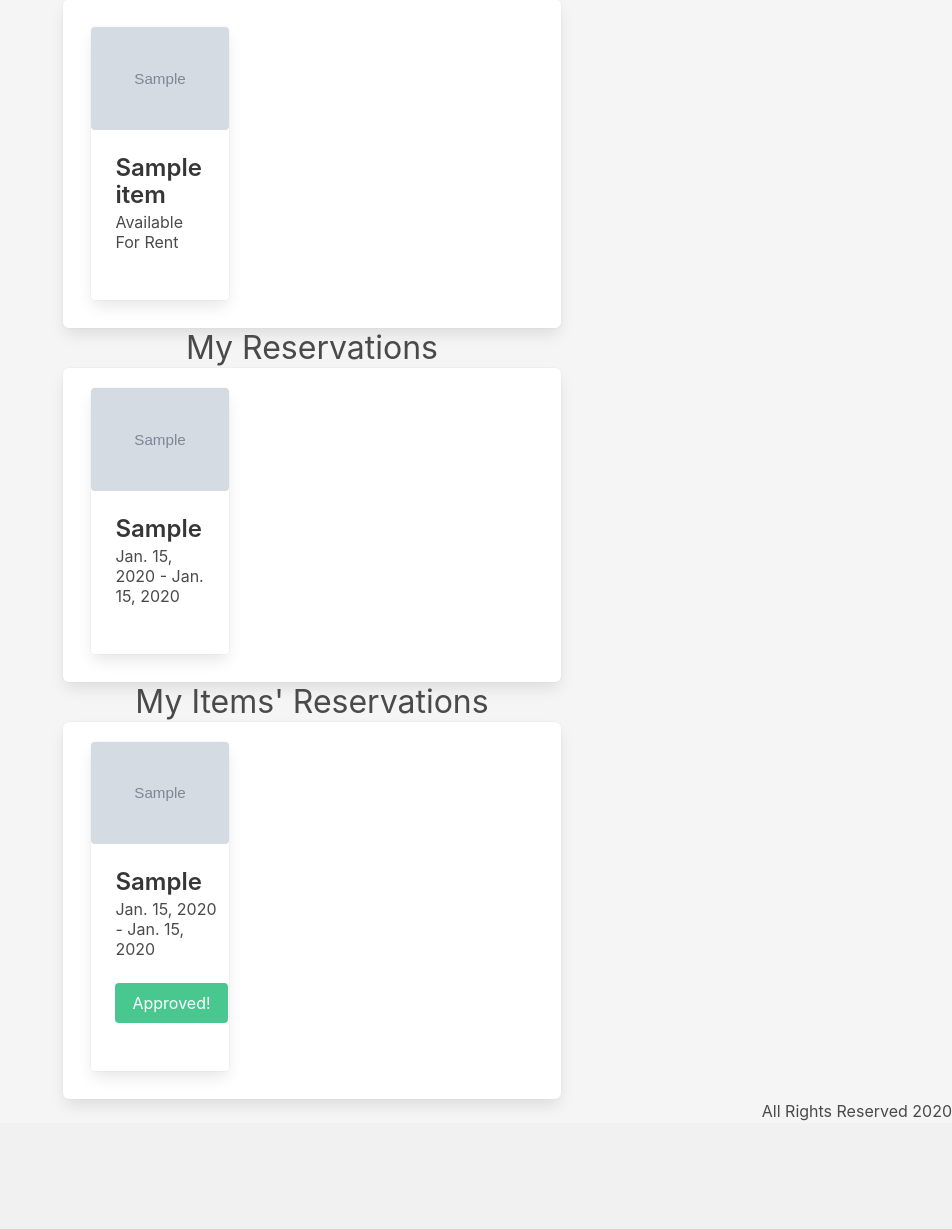
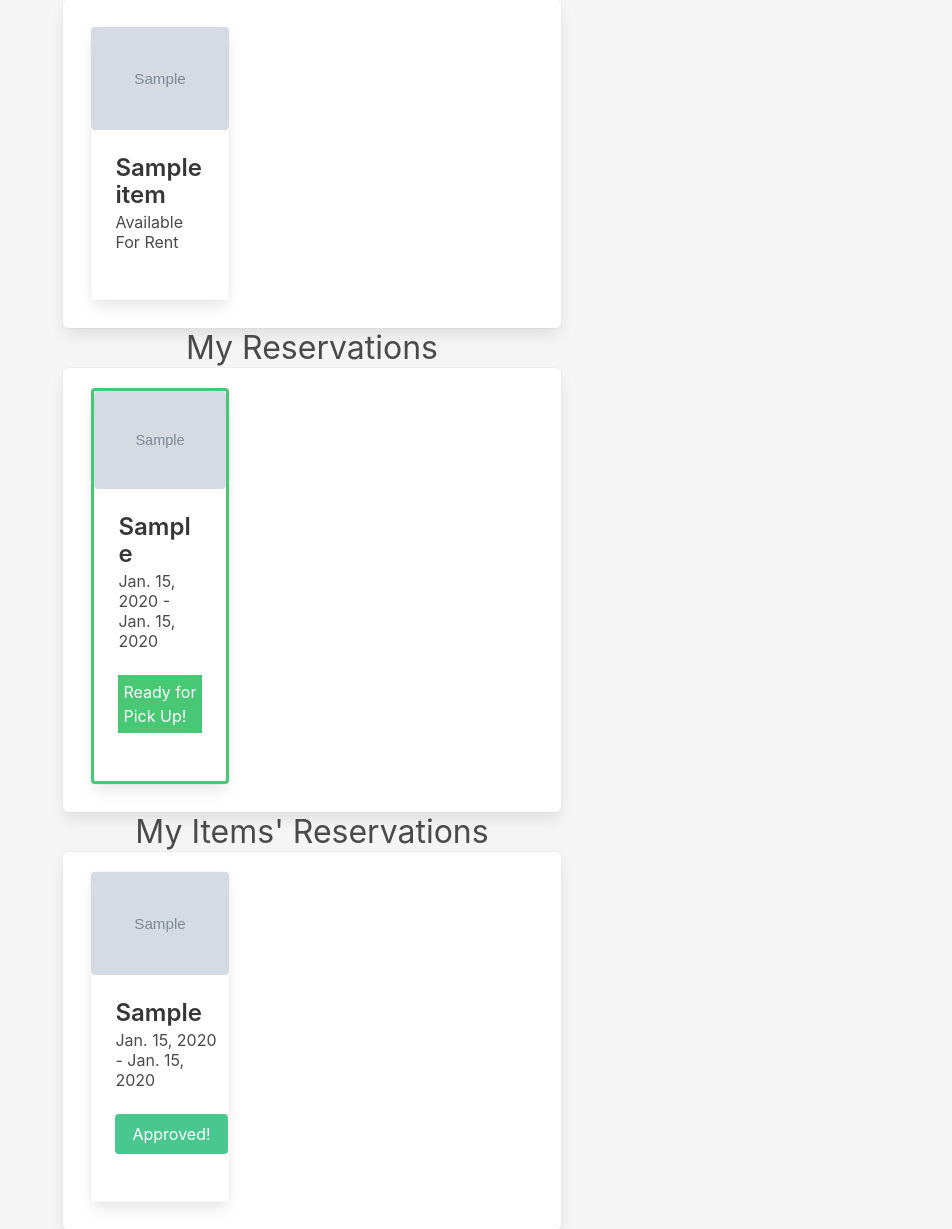
Before and after one commit to nathanjh-28/Borrow-This, a Django app: page /dashboard/ in a window 1280 px wide. Shown: the part 542-1771 px from the top of the page, without its empty margins (328-1280 px from the left). Before the commit the page ends 1663 px from the top, so only its background shows below. Run offline with Django 3.2, Linux system fonts and the light colour scheme; a user stored in the database is signed in; tables that the repository leaves empty hold one stand-in row (values such as "Sample post"); grey boxes marked "Sample" are stand-in pictures; some libraries are stand-ins or nearby versions.

Commit message:
added a field for rez called is ready and reservations turn green when they are ready

```diff
--- a/rentals_app/forms.py
+++ b/rentals_app/forms.py
@@ -48,7 +48,7 @@ class ReservationForm(forms.ModelForm):
 class OwnerReservationForm(forms.ModelForm):
     class Meta:
         model = Reservation
-        fields = ['approved', 'picked_up','returned_date']
+        fields = ['approved', 'picked_up','returned_date', 'ready_for_pickup']
         widgets = {
             'returned_date':DateTimeInput(),
         }
--- a/rentals_app/models.py
+++ b/rentals_app/models.py
@@ -75,6 +75,7 @@ class Reservation(models.Model):
     picked_up = models.BooleanField(default=False)
     returned_date = models.DateTimeField(blank=True, null=True)
     approved = models.BooleanField(default=False)
+    ready_for_pickup = models.BooleanField(default=False)
 
     def __str__(self):
         return f"""
--- a/rentals_app/static/css/main.css
+++ b/rentals_app/static/css/main.css
@@ -34,6 +34,7 @@ footer {
     width:100%;
     background-color: whitesmoke;
 }
+
 
 
 
@@ -177,6 +178,15 @@ width: 80%;
     justify-content: center;
 }
 
+.is-ready {
+    border: 3px solid #48C774;
+}
+
+.is-ready-text{
+    color: white;
+    background-color: #48C774;
+    padding: 5px;
+}
 
 /* Item Details Page
 -------------------------------------------------- */
--- a/rentals_app/templates/dashboard.html
+++ b/rentals_app/templates/dashboard.html
@@ -114,11 +114,15 @@
     </div>
 
     <section class="my-things">
-        <div class="box dashboard-boxes my-rental-items">
+        <div class="box dashboard-boxes my-rental-items ">
             {#}{% for i in '012'|make_list %}{#}
             {% for rez in reservations %}
             <a href="{% url 'rez_detail' rez.id %}">
-                <div class="card my-rental-item mx-2 mb-2">
+                <div class="card my-rental-item mx-2 mb-2
+                {% if rez.ready_for_pickup %}
+                is-ready
+                {% endif %}
+                ">
                     <div class="card-image">
                         <figure class="image is-4by3">
                             <img src={{rez.item.picture}} alt="Placeholder image">
@@ -130,6 +134,9 @@
                     <div class="media-content">
                         <p class="title is-4">{{rez.occasion}}</p>
                         <p class="subtitle is-6">{{rez.start_date}} - {{rez.end_date}}</p>
+                        {% if rez.ready_for_pickup %}
+                        <p class="is-ready-text">Ready for Pick Up!</p>
+                        {% endif %}
                     </div>
                 </div>
                 <div class="content">
```
Also changed, not shown: rentals_app/migrations/0016_auto_20200827_0415.py (added).
